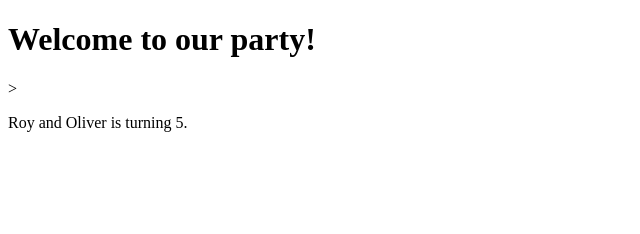
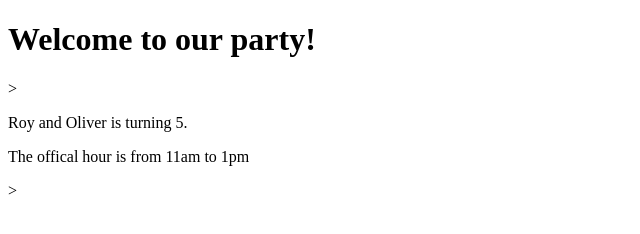
Before and after one commit to xue-xiao/Test2, a plain HTML site: page index.html in a window 1280 px wide. Shown: the whole page, without its empty margins (0-640 px from the left). Drawn offline with Linux system fonts and the light colour scheme.

Commit message:
Add messages

```diff
--- a/index.html
+++ b/index.html
@@ -5,6 +5,7 @@
     <title>hello </title>
     <h1>Welcome to our party!</h1>>
     <p>Roy and Oliver is turning 5.</p>
+    <p>The offical hour is from 11am to 1pm</p>>
 </head>
 <body>
 
```
